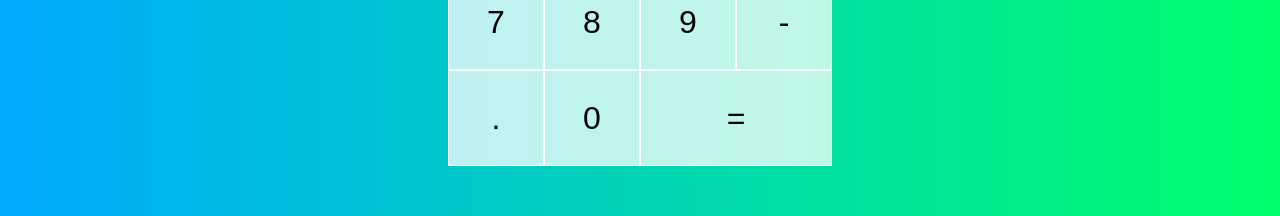
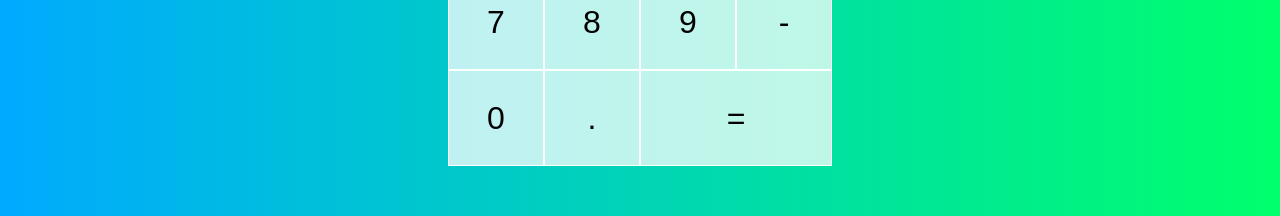
Before and after one commit to joshuaaskam/react-calculator, a React (Create React App) app: page / in a window 1280 px wide. Shown: the part 458-674 px from the top of the page. Built offline with nearby package versions, Linux system fonts and the light colour scheme.

Commit message:
Created button components for digits and operations

```diff
--- a/src/App.js
+++ b/src/App.js
@@ -1,29 +1,54 @@
+import { useReducer } from 'react';
+import DigitButton from './DigitButton.js';
+import OperationButton from './OperationButton.js';
 import './styles.css';
 
+export const ACTIONS = {
+  ADD_DIGIT: 'add-digit',
+  CHOOSE_OPERATION: 'choose-operation',
+  CLEAR: 'clear',
+  DELETE_DIGIT: 'delete-digit',
+  EVALUATE: 'evaluate'
+}
+
+function reducer(state, {type, payload}){
+  switch(type){
+    case ACTIONS.ADD_DIGIT:
+      return{
+        ...state,
+        currentOperand: `${state.currentOperand || ""}${payload.digit}`
+      }
+  }
+}
+
 function App() {
+  const [{currentOperand, previousOperand, operation} , dispatch] = useReducer(reducer, {})
+
   return (
     <div className='calculator-grid'>
       <div className='output'>
-        <div className='previous-operand'></div>
-        <div className='current-operand'></div>
+        <div className='previous-operand'>
+          {previousOperand} {operation}
+        </div>
+        <div className='current-operand'>{currentOperand}</div>
       </div>
       <button className='span-two'>AC</button>
       <button>DEL</button>
-      <button>÷</button>
-      <button>1</button>
-      <button>2</button>
-      <button>3</button>
-      <button>*</button>
-      <button>4</button>
-      <button>5</button>
-      <button>6</button>
-      <button>+</button>
-      <button>7</button>
-      <button>8</button>
-      <button>9</button>
-      <button>-</button>
-      <button>.</button>
-      <button>0</button>
+      <OperationButton operation="÷" dispatch={dispatch}/>
+      <DigitButton digit="1" dispatch={dispatch}/>
+      <DigitButton digit="2" dispatch={dispatch} />
+      <DigitButton digit="3" dispatch={dispatch} />
+      <OperationButton operation="*" dispatch={dispatch}/>
+      <DigitButton digit="4" dispatch={dispatch} />
+      <DigitButton digit="5" dispatch={dispatch} />
+      <DigitButton digit="6" dispatch={dispatch} />
+      <OperationButton operation="+" dispatch={dispatch}/>
+      <DigitButton digit="7" dispatch={dispatch} />
+      <DigitButton digit="8" dispatch={dispatch} />
+      <DigitButton digit="9" dispatch={dispatch} />
+      <OperationButton operation="-" dispatch={dispatch}/>
+      <DigitButton digit="0" dispatch={dispatch} />
+      <DigitButton digit="." dispatch={dispatch} />
       <button className='span-two'>=</button>
     </div>
   );
--- /dev/null
+++ b/src/DigitButton.js
@@ -0,0 +1,9 @@
+import { ACTIONS } from "./App";
+
+export default function DigitButton({dispatch, digit}){
+    return (
+        <button onClick = {() => dispatch({type: ACTIONS.ADD_DIGIT, payload: { digit }})}>
+            {digit}
+        </button>
+    )
+}
--- /dev/null
+++ b/src/OperationButton.js
@@ -0,0 +1,9 @@
+import { ACTIONS } from "./App";
+
+export default function OperationButton({dispatch, operation}){
+    return (
+        <button onClick = {() => dispatch({type: ACTIONS.CHOOSE_OPERATION, payload: { operation }})}>
+            {operation}
+        </button>
+    )
+}
```
